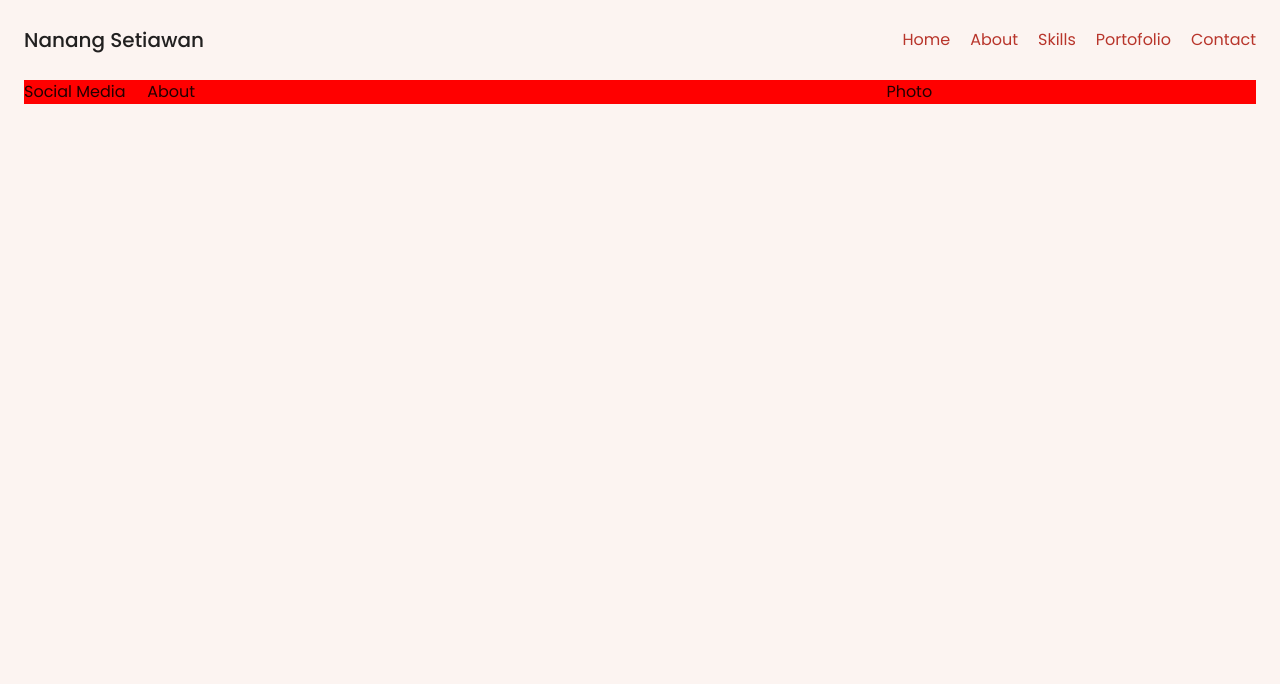
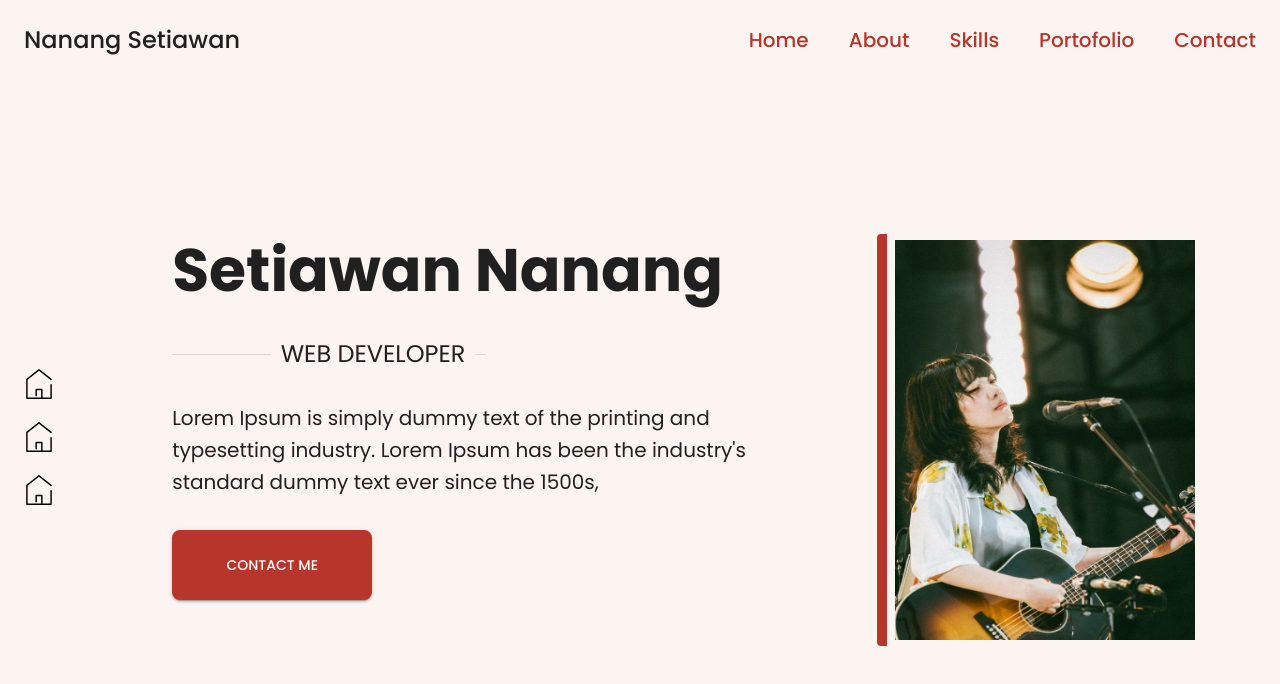
Before and after one commit to livingdolls/blog-portofolio, a React (Vite) app: page / in a window 1280 px wide. Shown: the top 684 px of the page. Built offline with nearby package versions, Linux system fonts and the light colour scheme.

Commit message:
Hero section

```diff
--- a/src/components/Hero.tsx
+++ b/src/components/Hero.tsx
@@ -1,42 +1,132 @@
-import { Box, styled } from "@mui/material";
+import { Box, Button, Divider, styled, Typography } from "@mui/material";
+import aimyon from "../assets/Aimyon.jpeg";
+import facebook from "../assets/home.svg";
 
 const MainHero = styled(Box)(({ theme }) => ({
-	// [theme.breakpoints.up("lg")]: {
-	backgroundColor: "red",
+	height: "90vh",
 	display: "flex",
 	flexDirection: "row",
 	flexWrap: "wrap",
-	// },
+	alignContent: "center",
 }));
 
 const BoxAbout = styled(Box)(({ theme }) => ({
 	[theme.breakpoints.down("sm")]: {
-		backgroundColor: "blue",
 		flex: "0 0 100%",
 		order: 2,
 	},
+	padding: "25px",
 }));
 
 const BoxMedia = styled(Box)(({ theme }) => ({
 	[theme.breakpoints.down("sm")]: {
-		backgroundColor: "yellow",
-		flex: "0 0 20%",
+		flex: "0 0 10%",
 	},
 }));
 
 const BoxPhoto = styled(Box)(({ theme }) => ({
 	[theme.breakpoints.down("sm")]: {
-		backgroundColor: "green",
-		flex: "0 0 80%",
+		flex: "0 0 90%",
 	},
+	padding: "25px",
+}));
+
+const ACButton = styled(Button)(({ theme }) => ({
+	height: "100px",
+	width: "200px",
+	borderRadius: 8,
+}));
+
+const BorderImg = styled(Button)(({ theme }) => ({
+	[theme.breakpoints.down("sm")]: {
+		borderBottom: `10px solid ${theme.palette.primary.main}`,
+		borderLeft: "none",
+	},
+	[theme.breakpoints.down("lg")]: {
+		borderLeft: "none",
+	},
+	borderLeft: `10px solid ${theme.palette.primary.main}`,
 }));
 
 const Hero = () => {
 	return (
 		<MainHero>
-			<BoxMedia sx={{ width: "10%" }}>Social Media</BoxMedia>
-			<BoxAbout sx={{ width: "60%" }}>About</BoxAbout>
-			<BoxPhoto sx={{ width: "30%" }}>Photo</BoxPhoto>
+			<BoxMedia sx={{ width: "10%" }}>
+				<Box
+					display="flex"
+					flexDirection={"column"}
+					justifyContent={"center"}
+					gap={2}
+					sx={{ height: "100%" }}
+				>
+					<Box>
+						<img
+							src={facebook}
+							alt={"facebook"}
+							height={30}
+							width={30}
+						/>
+					</Box>
+
+					<Box>
+						<img
+							src={facebook}
+							alt={"facebook"}
+							height={30}
+							width={30}
+						/>
+					</Box>
+
+					<Box>
+						<img
+							src={facebook}
+							alt={"facebook"}
+							height={30}
+							width={30}
+						/>
+					</Box>
+				</Box>
+			</BoxMedia>
+
+			{/* About Me */}
+			<BoxAbout sx={{ width: "55%" }}>
+				<Box display={"flex"} flexDirection="column" gap={4}>
+					<Typography variant="h2" fontWeight={600}>
+						Setiawan Nanang
+					</Typography>
+
+					<Divider textAlign="right" sx={{ width: "50%" }}>
+						<Typography variant="h5">WEB DEVELOPER</Typography>
+					</Divider>
+
+					<Typography variant="h6" fontWeight={400}>
+						Lorem Ipsum is simply dummy text of the printing and
+						typesetting industry. Lorem Ipsum has been the
+						industry's standard dummy text ever since the 1500s,
+					</Typography>
+					<ACButton
+						variant="contained"
+						color="primary"
+						sx={{ height: "70px", weight: "150px" }}
+					>
+						Contact Me
+					</ACButton>
+				</Box>
+			</BoxAbout>
+
+			{/* Photo */}
+			<BoxPhoto sx={{ width: "35%" }}>
+				<Box display="flex" justifyContent={"center"}>
+					<BorderImg>
+						<img
+							src={aimyon}
+							alt={"photo"}
+							height={400}
+							width={300}
+						/>
+					</BorderImg>
+				</Box>
+			</BoxPhoto>
 		</MainHero>
 	);
 };
--- a/src/components/Navbar.tsx
+++ b/src/components/Navbar.tsx
@@ -29,7 +29,9 @@ const Menu = styled(Box)(({ theme }) => ({
 	display: "flex",
 	flexDirection: "row",
 	alignItems: "center",
-	gap: 20,
+	gap: 40,
+	fontWeight: 500,
+	fontSize: "20px",
 }));
 
 const Navbar = () => {
@@ -37,7 +39,7 @@ const Navbar = () => {
 		<Header>
 			<Nav>
 				<Box>
-					<Typography variant="h6" fontWeight={500}>
+					<Typography variant="h5" fontWeight={500}>
 						Nanang Setiawan
 					</Typography>
 				</Box>
```
Also changed, not shown: src/assets/Aimyon.jpeg (added).
